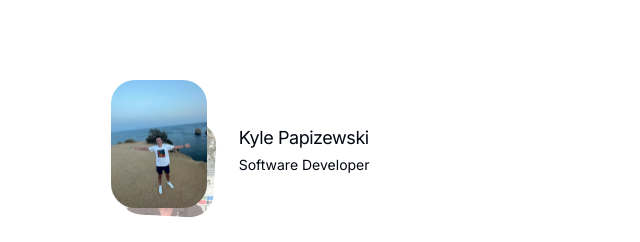
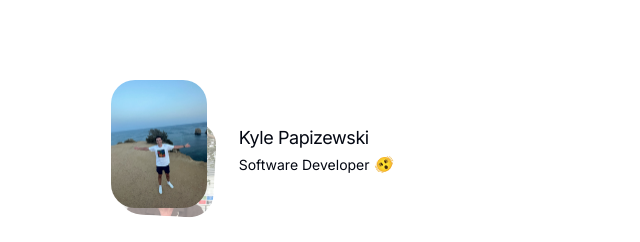
Before and after one commit to kylepaps/kylepaps.com, a Next.js app: page / in a window 1280 px wide. Shown: the top 242 px of the page, without its empty margins (316-956 px from the left). Built offline with nearby package versions, Linux system fonts and the light colour scheme.

Commit message:
Fix hydration error

```diff
--- a/src/components/header.tsx
+++ b/src/components/header.tsx
@@ -1,10 +1,11 @@
 "use client";
 import React, { useState } from "react";
 import Image from "next/image";
-import { useTheme } from "next-themes";
+import dynamic from "next/dynamic";
+
+const ThemeButton = dynamic(() => import("./themeButton"), { ssr: false });
 
 const Header = () => {
-  const { theme, setTheme } = useTheme();
   const [order, setOrder] = useState<Array<number>>(
     Array.from({ length: 12 }, (_, i) => i + 1)
   );
@@ -42,13 +43,7 @@ const Header = () => {
           Kyle Papizewski
         </span>
         <div>
-          <span className="text-sm">Software Developer </span>{" "}
-          {theme === "dark" && (
-            <button onClick={() => setTheme("light")}>🫨</button>
-          )}
-          {theme === "light" && (
-            <button onClick={() => setTheme("dark")}>🤠</button>
-          )}
+          <span className="text-sm">Software Developer</span> <ThemeButton />
         </div>
       </div>
     </div>
--- /dev/null
+++ b/src/components/themeButton.tsx
@@ -0,0 +1,15 @@
+"use client";
+import React from "react";
+import { useTheme } from "next-themes";
+
+const ThemeButton = () => {
+  const { theme, setTheme } = useTheme();
+  if (theme === "light") {
+    return <button onClick={() => setTheme("dark")}>🤠</button>;
+  } else if (theme === "dark") {
+    return <button onClick={() => setTheme("light")}>🫨</button>;
+  }
+  return <button onClick={() => setTheme("light")}>🫨</button>;
+};
+
+export default ThemeButton;
```
